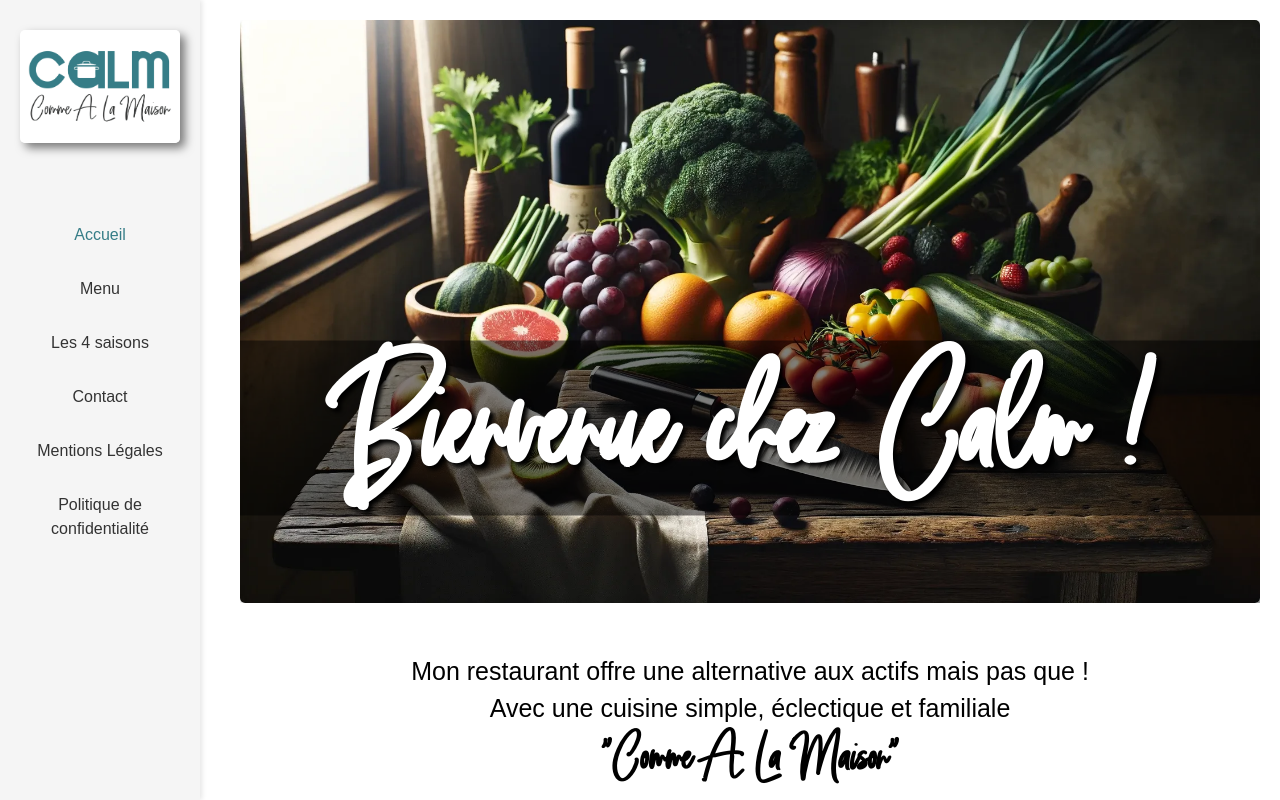
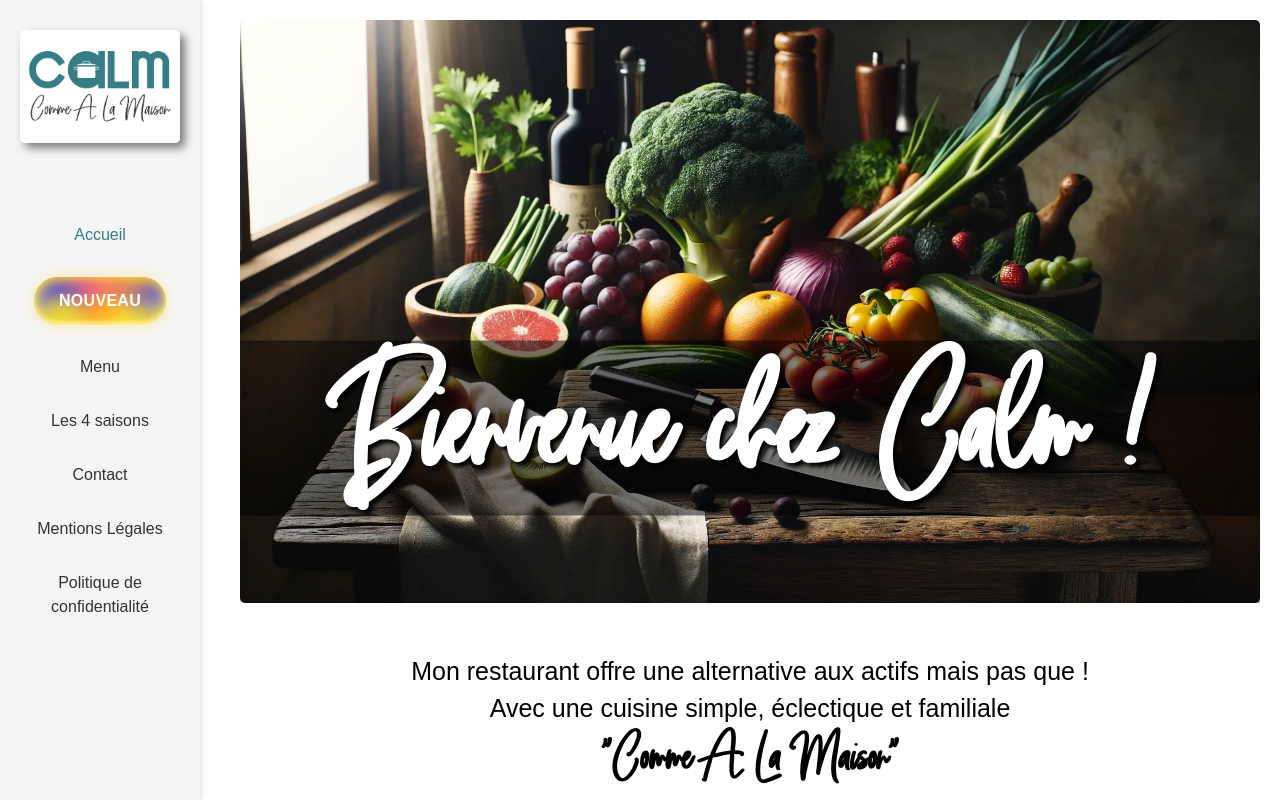
Before and after one commit to Roparhz/calm-react, a React (Vite) app: page / in a window 1280 px wide. Shown: the top 800 px of the page. Built offline with nearby package versions, Linux system fonts and the light colour scheme.

Commit message:
ajout de la partie traiteur

```diff
--- a/src/App.jsx
+++ b/src/App.jsx
@@ -4,6 +4,7 @@
 import Header from "./components/Header/Header";
 import Hero from "./components/Hero/Hero";
 import Promotion from "./components/Promotion/Promotion";
+import Traiteur from "./components/Traiteur/Traiteur";
 import Menu from "./components/Menu/Menu";
 import ImgSeason from "./components/Img-season/ImgSeason";
 import Footer from "./components/Footer/Footer";
@@ -49,6 +50,9 @@
                   {/* <div id="promotion">
                     <Promotion />
                   </div> */}
+                  <div id="traiteur">
+                    <Traiteur />
+                  </div>
                   <div id="menu">
                     <Menu />
                   </div>
--- a/src/components/SideNav/SideNav.css
+++ b/src/components/SideNav/SideNav.css
@@ -40,6 +40,311 @@
     margin-right: auto;
 }
 
+/* From Uiverse.io by Ashon-G */
+.uiverse {
+  --duration: 7s;
+  --easing: linear;
+  --c-color-1: rgba(255, 163, 26, 0.7);
+  --c-color-2: #1a23ff;
+  --c-color-3: #e21bda;
+  --c-color-4: rgba(255, 232, 26, 0.7);
+  --c-shadow: rgba(255, 223, 87, 0.5);
+  --c-shadow-inset-top: rgba(255, 223, 52, 0.9);
+  --c-shadow-inset-bottom: rgba(255, 250, 215, 0.8);
+  --c-radial-inner: #ffd215;
+  --c-radial-outer: #fff172;
+  --c-color: #fff;
+  -webkit-tap-highlight-color: transparent;
+  -webkit-appearance: none;
+  outline: none;
+  position: relative;
+  cursor: pointer;
+  border: none;
+  display: table;
+  border-radius: 24px;
+  padding: 0;
+  margin: 0;
+  text-align: center;
+  font-weight: 600;
+  font-size: 16px;
+  letter-spacing: 0.02em;
+  line-height: 1.5;
+  color: var(--c-color);
+  background: radial-gradient(
+    circle,
+    var(--c-radial-inner),
+    var(--c-radial-outer) 80%
+  );
+  box-shadow: 0 0 14px var(--c-shadow);
+}
+
+.uiverse:before {
+  content: "";
+  pointer-events: none;
+  position: absolute;
+  z-index: 3;
+  left: 0;
+  top: 0;
+  right: 0;
+  bottom: 0;
+  border-radius: 24px;
+  box-shadow:
+    inset 0 3px 12px var(--c-shadow-inset-top),
+    inset 0 -3px 4px var(--c-shadow-inset-bottom);
+}
+
+.uiverse .wrapper {
+  -webkit-mask-image: -webkit-radial-gradient(white, black);
+  overflow: hidden;
+  border-radius: 24px;
+  min-width: 132px;
+  padding: 12px 0;
+}
+
+.uiverse .wrapper span {
+  display: inline-block;
+  position: relative;
+  z-index: 1;
+}
+
+.uiverse:hover {
+  --duration: 1400ms;
+}
+
+.uiverse .wrapper .circle {
+  position: absolute;
+  left: 0;
+  top: 0;
+  width: 40px;
+  height: 40px;
+  border-radius: 50%;
+  filter: blur(var(--blur, 8px));
+  background: var(--background, transparent);
+  transform: translate(var(--x, 0), var(--y, 0)) translateZ(0);
+  animation: var(--animation, none) var(--duration) var(--easing) infinite;
+}
+
+.uiverse .wrapper .circle.circle-1,
+.uiverse .wrapper .circle.circle-9,
+.uiverse .wrapper .circle.circle-10 {
+  --background: var(--c-color-4);
+}
+
+.uiverse .wrapper .circle.circle-3,
+.uiverse .wrapper .circle.circle-4 {
+  --background: var(--c-color-2);
+  --blur: 14px;
+}
+
+.uiverse .wrapper .circle.circle-5,
+.uiverse .wrapper .circle.circle-6 {
+  --background: var(--c-color-3);
+  --blur: 16px;
+}
+
+.uiverse .wrapper .circle.circle-2,
+.uiverse .wrapper .circle.circle-7,
+.uiverse .wrapper .circle.circle-8,
+.uiverse .wrapper .circle.circle-11,
+.uiverse .wrapper .circle.circle-12 {
+  --background: var(--c-color-1);
+  --blur: 12px;
+}
+
+.uiverse .wrapper .circle.circle-1 {
+  --x: 0;
+  --y: -40px;
+  --animation: circle-1;
+}
+
+.uiverse .wrapper .circle.circle-2 {
+  --x: 92px;
+  --y: 8px;
+  --animation: circle-2;
+}
+
+.uiverse .wrapper .circle.circle-3 {
+  --x: -12px;
+  --y: -12px;
+  --animation: circle-3;
+}
+
+.uiverse .wrapper .circle.circle-4 {
+  --x: 80px;
+  --y: -12px;
+  --animation: circle-4;
+}
+
+.uiverse .wrapper .circle.circle-5 {
+  --x: 12px;
+  --y: -4px;
+  --animation: circle-5;
+}
+
+.uiverse .wrapper .circle.circle-6 {
+  --x: 56px;
+  --y: 16px;
+  --animation: circle-6;
+}
+
+.uiverse .wrapper .circle.circle-7 {
+  --x: 8px;
+  --y: 28px;
+  --animation: circle-7;
+}
+
+.uiverse .wrapper .circle.circle-8 {
+  --x: 28px;
+  --y: -4px;
+  --animation: circle-8;
+}
+
+.uiverse .wrapper .circle.circle-9 {
+  --x: 20px;
+  --y: -12px;
+  --animation: circle-9;
+}
+
+.uiverse .wrapper .circle.circle-10 {
+  --x: 64px;
+  --y: 16px;
+  --animation: circle-10;
+}
+
+.uiverse .wrapper .circle.circle-11 {
+  --x: 4px;
+  --y: 4px;
+  --animation: circle-11;
+}
+
+.uiverse .wrapper .circle.circle-12 {
+  --blur: 14px;
+  --x: 52px;
+  --y: 4px;
+  --animation: circle-12;
+}
+
+@keyframes circle-1 {
+  33% {
+    transform: translate(0px, 16px) translateZ(0);
+  }
+
+  66% {
+    transform: translate(12px, 64px) translateZ(0);
+  }
+}
+
+@keyframes circle-2 {
+  33% {
+    transform: translate(80px, -10px) translateZ(0);
+  }
+
+  66% {
+    transform: translate(72px, -48px) translateZ(0);
+  }
+}
+
+@keyframes circle-3 {
+  33% {
+    transform: translate(20px, 12px) translateZ(0);
+  }
+
+  66% {
+    transform: translate(12px, 4px) translateZ(0);
+  }
+}
+
+@keyframes circle-4 {
+  33% {
+    transform: translate(76px, -12px) translateZ(0);
+  }
+
+  66% {
+    transform: translate(112px, -8px) translateZ(0);
+  }
+}
+
+@keyframes circle-5 {
+  33% {
+    transform: translate(84px, 28px) translateZ(0);
+  }
+
+  66% {
+    transform: translate(40px, -32px) translateZ(0);
+  }
+}
+
+@keyframes circle-6 {
+  33% {
+    transform: translate(28px, -16px) translateZ(0);
+  }
+
+  66% {
+    transform: translate(76px, -56px) translateZ(0);
+  }
+}
+
+@keyframes circle-7 {
+  33% {
+    transform: translate(8px, 28px) translateZ(0);
+  }
+
+  66% {
+    transform: translate(20px, -60px) translateZ(0);
+  }
+}
+
+@keyframes circle-8 {
+  33% {
+    transform: translate(32px, -4px) translateZ(0);
+  }
+
+  66% {
+    transform: translate(56px, -20px) translateZ(0);
+  }
+}
+
+@keyframes circle-9 {
+  33% {
+    transform: translate(20px, -12px) translateZ(0);
+  }
+
+  66% {
+    transform: translate(80px, -8px) translateZ(0);
+  }
+}
+
+@keyframes circle-10 {
+  33% {
+    transform: translate(68px, 20px) translateZ(0);
+  }
+
+  66% {
+    transform: translate(100px, 28px) translateZ(0);
+  }
+}
+
+@keyframes circle-11 {
+  33% {
+    transform: translate(4px, 4px) translateZ(0);
+  }
+
+  66% {
+    transform: translate(68px, 20px) translateZ(0);
+  }
+}
+
+@keyframes circle-12 {
+  33% {
+    transform: translate(56px, 0px) translateZ(0);
+  }
+
+  66% {
+    transform: translate(60px, -32px) translateZ(0);
+  }
+}
+
+
 @media (max-width: 1024px) {
   .side-nav {
     width: 160px;
--- a/src/components/SideNav/SideNav.jsx
+++ b/src/components/SideNav/SideNav.jsx
@@ -11,7 +11,7 @@
 
   useEffect(() => {
     const handleScroll = () => {
-      const sections = ["accueil", "menu", "img-season", "contact"];
+      const sections = ["accueil", "menu", "img-season", "contact", 'traiteur'];
       const currentSection = sections.find((section) => {
         const element = document.getElementById(section);
         if (element) {
@@ -81,6 +81,29 @@
           Offre du moment
         </a> */}
         <a
+          href="#traiteur"
+          onClick={toggleNav}
+          className={activeSection === "traiteur" ? "active" : ""}
+        >
+          <button class="uiverse">
+            <div class="wrapper">
+              <span>NOUVEAU</span>
+              <div class="circle circle-12"></div>
+              <div class="circle circle-11"></div>
+              <div class="circle circle-10"></div>
+              <div class="circle circle-9"></div>
+              <div class="circle circle-8"></div>
+              <div class="circle circle-7"></div>
+              <div class="circle circle-6"></div>
+              <div class="circle circle-5"></div>
+              <div class="circle circle-4"></div>
+              <div class="circle circle-3"></div>
+              <div class="circle circle-2"></div>
+              <div class="circle circle-1"></div>
+            </div>
+          </button>
+        </a>
+        <a
           href="#menu"
           className={activeSection === "menu" ? "active" : ""}
           onClick={toggleNav}
--- a/src/components/Traiteur/Traiteur.css
+++ b/src/components/Traiteur/Traiteur.css
@@ -1,11 +1,10 @@
-.h2-box{
+.h2-box {
   text-align: center;
   font-size: 4rem;
   margin-top: 20px;
   color: #367d87;
 }
 
-/* Titre des box */
 .title-box {
   font-weight: bold;
   margin-top: 20px;
@@ -13,12 +12,11 @@
   text-align: center;
 }
 
-/* Container du carrousel */
 .carousel-wrapper {
   display: flex;
   align-items: center;
   gap: 40px;
-  margin: 20px auto auto 460px;
+  margin: 20px auto auto ;
   max-width: 1200px;
 }
 
@@ -51,15 +49,15 @@
   position: relative;
 }
 
-/* Légende */
-.carousel-legend {
-  text-align: center;
-  font-size: 16px;
-  margin-top: 10px;
-  color: #333;
+.carousel-slide img {
+  width: 100%;
+  height: auto;
+  display: block;
+  border-radius: 5px;
+  box-shadow: 5px 5px 15px rgba(0, 0, 0, 0.5);
 }
 
-/* Boutons de navigation */
+
 .btn-prev,
 .btn-next {
   position: absolute;
@@ -102,3 +100,69 @@
   color: #666;
   line-height: 1.5;
 }
+
+@media (max-width: 768px) {
+    .h2-box{
+        font-size: 1.5rem;
+    }
+    .title-box{
+        font-size: 1.5rem;
+    }
+    .carousel-wrapper{
+        margin: 20px auto auto 0;
+        gap: 20px;
+    }
+    .carousel{
+        max-width: 300px;
+    }
+    .carousel-content{
+        margin: 20px auto;
+        width: 25rem;
+    }
+    .carousel-slide img{
+        border-radius: 5px;
+    }
+    .static-text p{
+        font-size: 0.7rem;
+    }
+    .btn-prev,
+    .btn-next{
+        font-size: 1rem;
+    }
+    ul{
+        padding-left: 0;
+    }
+    li{
+        list-style: none;
+    }
+}
+
+@media (max-width: 1024px) {
+    .carousel-wrapper{
+        margin: 20px auto auto 0;
+        gap: 20px;
+    }
+    .carousel{
+        max-width: 300px;
+    }
+    .carousel-content{
+        margin: 20px auto;
+        width: 25rem;
+    }
+    .carousel-slide img{
+        border-radius: 5px;
+    }
+    .static-text p{
+        font-size: 1.7rem;
+    }
+    .btn-prev,
+    .btn-next{
+        font-size: 1rem;
+    }
+    ul{
+        padding-left: 0;
+    }
+    li{
+        list-style: none;
+    }
+}
--- a/src/components/Traiteur/Traiteur.jsx
+++ b/src/components/Traiteur/Traiteur.jsx
@@ -33,7 +33,7 @@
                height="600"
              />
              <source srcSet="img-traiteur/box-1/box1.2.webp" />
-             <img src="img-traiteur/box-1/box1.2.webp" alt="Box apéritive" />
+             <img src="img-traiteur/box-1/box1.2-mini.webp" alt="Box apéritive" />
            </picture>
          ),
          legend: "Box apéritive",
```
Also changed, not shown: public/img/menu-13-01-25-mini.webp, public/img/menu-13-01-25.webp.
